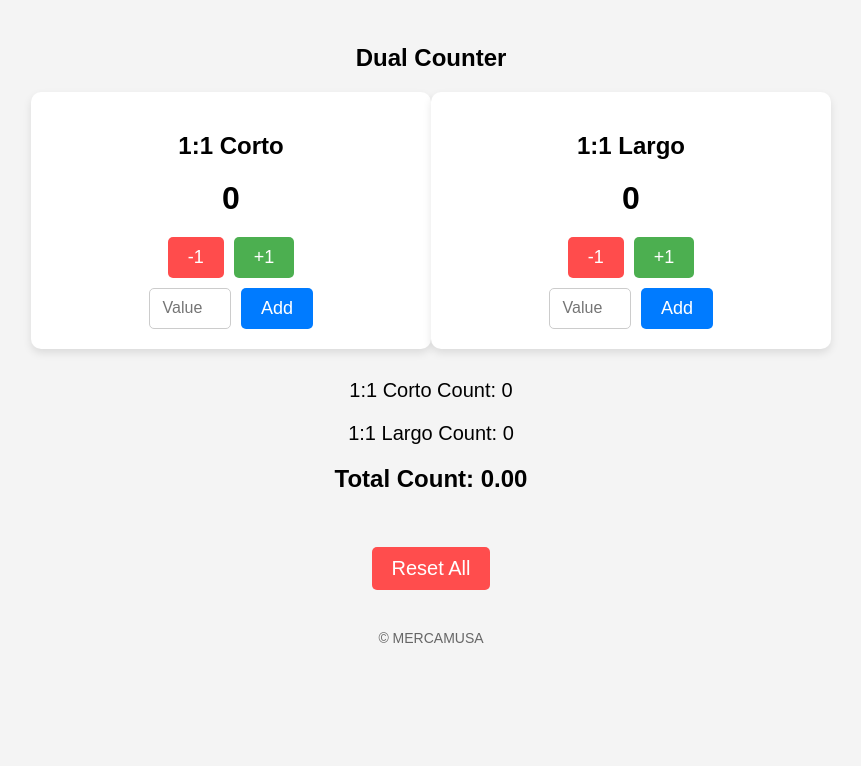
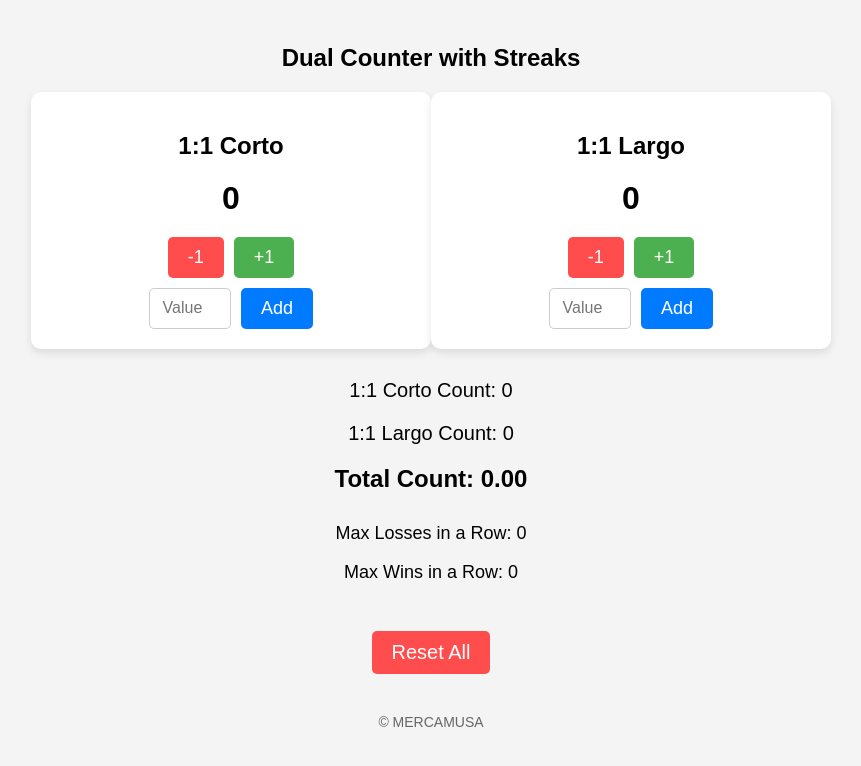
Before and after one commit to aleink/dual-counter, a plain HTML site: page index.html in a window 1280 px wide. Both pictures are taken after a click on the button "Reset All". Shown: the whole page, without its empty margins (209-1070 px from the left). Drawn offline with Linux system fonts and the light colour scheme.

Commit message:
Update index.html

```diff
--- a/index.html
+++ b/index.html
@@ -3,7 +3,7 @@
 <head>
   <meta charset="UTF-8">
   <meta name="viewport" content="width=device-width, initial-scale=1.0">
-  <title>Dual Counter</title>
+  <title>Dual Counter with Streaks</title>
   <style>
     body {
       font-family: Arial, sans-serif;
@@ -101,6 +101,11 @@
       margin-top: 10px;
     }
 
+    .streaks {
+      font-size: 18px;
+      margin-top: 30px;
+    }
+
     .footer {
       font-size: 14px;
       color: #666;
@@ -110,7 +115,7 @@
 </head>
 <body>
 
-  <h1>Dual Counter</h1>
+  <h1>Dual Counter with Streaks</h1>
 
   <div class="container">
     <!-- Left Counter -->
@@ -149,6 +154,12 @@
     <p class="total">Total Count: <span id="total-count">0</span></p>
   </div>
 
+  <!-- Streaks -->
+  <div class="streaks">
+    <p>Max Losses in a Row: <span id="max-loss-streak">0</span></p>
+    <p>Max Wins in a Row: <span id="max-win-streak">0</span></p>
+  </div>
+
   <!-- Reset Button -->
   <button class="reset" onclick="resetCounters()">Reset All</button>
 
@@ -161,6 +172,11 @@
     let leftCount = 0;
     let rightCount = 0;
 
+    let currentWinStreak = 0;
+    let currentLossStreak = 0;
+    let maxWinStreak = 0;
+    let maxLossStreak = 0;
+
     function updateCount(side, amount) {
       if (side === 'left') {
         leftCount += amount;
@@ -171,6 +187,22 @@
         document.getElementById('right-count').innerText = rightCount;
         document.getElementById('right-summary').innerText = rightCount;
       }
+
+      // Check if it’s a win or a loss and update streaks
+      if (amount > 0) {
+        currentWinStreak++;
+        currentLossStreak = 0; // reset loss streak
+        if (currentWinStreak > maxWinStreak) maxWinStreak = currentWinStreak;
+      } else if (amount < 0) {
+        currentLossStreak++;
+        currentWinStreak = 0; // reset win streak
+        if (currentLossStreak > maxLossStreak) maxLossStreak = currentLossStreak;
+      }
+
+      // Update streak display
+      document.getElementById('max-win-streak').innerText = maxWinStreak;
+      document.getElementById('max-loss-streak').innerText = maxLossStreak;
+
       updateTotal();
     }
 
@@ -188,11 +220,18 @@
     function resetCounters() {
       leftCount = 0;
       rightCount = 0;
+      currentWinStreak = 0;
+      currentLossStreak = 0;
+      maxWinStreak = 0;
+      maxLossStreak = 0;
+
       document.getElementById('left-count').innerText = leftCount;
       document.getElementById('right-count').innerText = rightCount;
       document.getElementById('left-summary').innerText = leftCount;
       document.getElementById('right-summary').innerText = rightCount;
       document.getElementById('total-count').innerText = (leftCount + rightCount).toFixed(2);
+      document.getElementById('max-win-streak').innerText = maxWinStreak;
+      document.getElementById('max-loss-streak').innerText = maxLossStreak;
 
       // Clear the custom input fields
       document.getElementById('left-custom-value').value = '';
```
